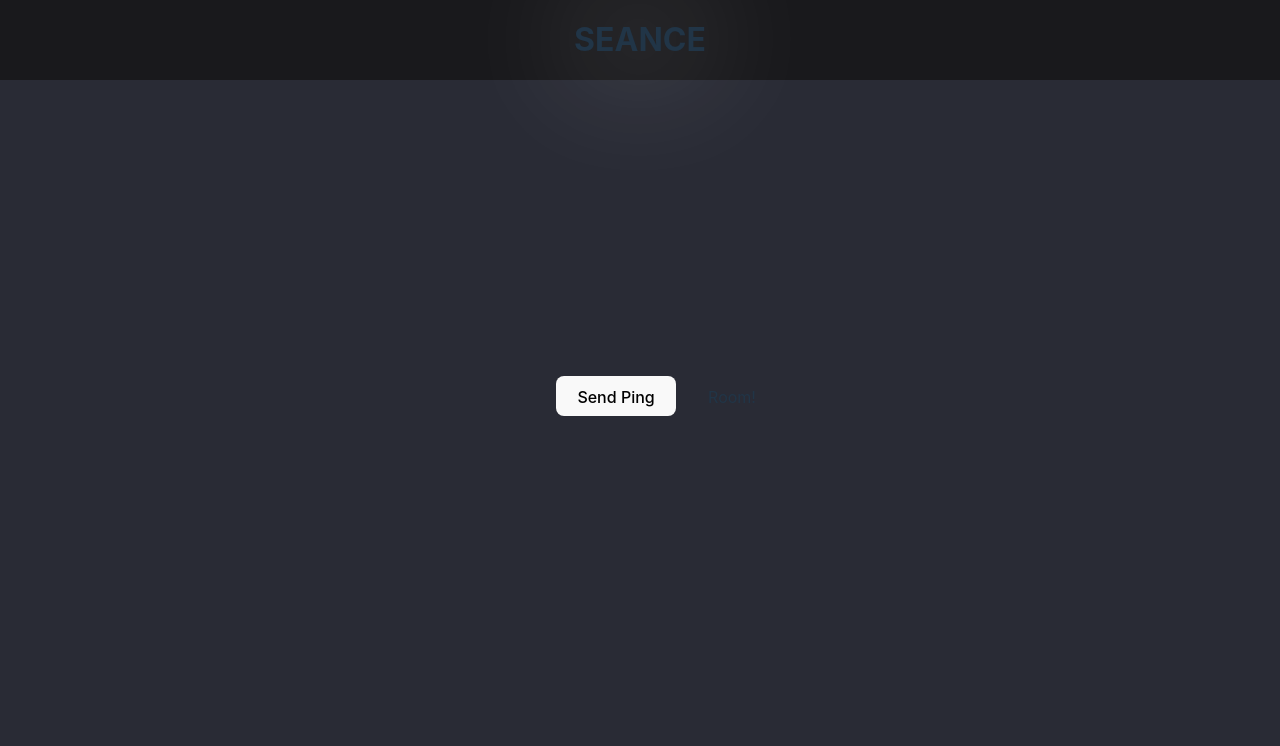
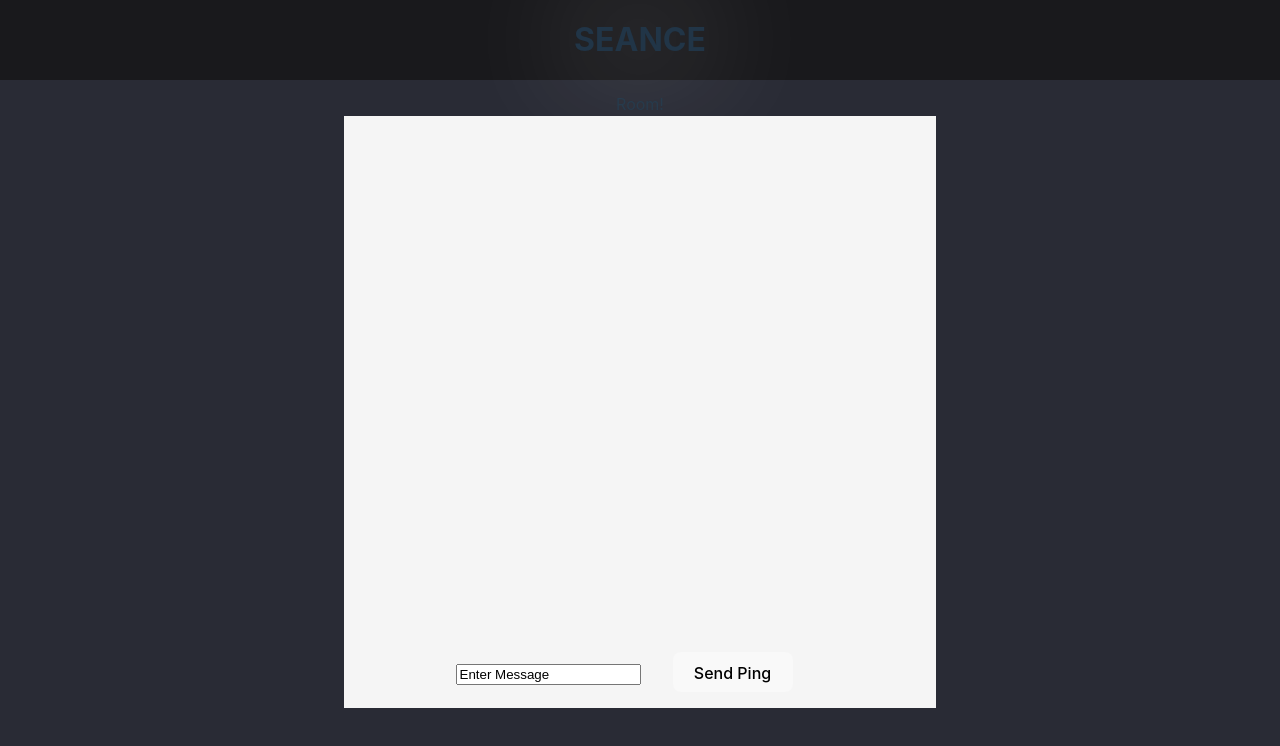
Before and after one commit to AhnDuke/Seance, a React (Vite) app: page /room in a window 1280 px wide. Shown: the top 746 px of the page. Built offline with nearby package versions, Linux system fonts and the light colour scheme; no server answers.

Commit message:
test chat room

```diff
--- a/src/App.css
+++ b/src/App.css
@@ -55,6 +55,24 @@ button{
   text-align: center;
 }
 
+#room{
+  display: flex;
+  flex-direction: column;
+  width: 100%;
+  align-items: center;
+  justify-content: center;
+}
+
+.chatBox{
+  display: flex;
+  justify-content: flex-end;
+  background-color: whitesmoke;
+  flex-direction: column;
+  height: 36rem;
+  width: 36rem;
+  padding: 8px;
+}
+
 .buttonBox{
   display: flex;
   justify-content: center;
--- a/src/containers/HomePage.tsx
+++ b/src/containers/HomePage.tsx
@@ -19,9 +19,10 @@ function HomePage(){
     document.cookie="sessionId = ''; expires=Sun, 20 Aug 2000 12:00:00 UTC"
     await fetch('/api/closeSession', {
       method:"POST",
-      body:JSON.stringify({stuff: document.cookie}),
+      credentials:"same-origin",
       headers: {
         'Content-type': 'application/json; charset=UTF-8',
+        'Cookie': document.cookie,
       },
     })
   }
--- a/src/containers/Room.tsx
+++ b/src/containers/Room.tsx
@@ -15,10 +15,19 @@ function Room(){
   })
   return(
     <>
-      <Header/>
-      <div>
-        <button onClick={() => ping()}>Send Ping</button>
-        Room!
+    <div id="room">
+        <Header/>
+        <div>
+          Room!
+        </div>
+        <div className="chatBox">
+          <div className="chatLog">
+          </div>
+          <div className="sendMessage">
+            <input className="messageInput" type="text" defaultValue={'Enter Message'}></input>
+            <button onClick={() => ping()}>Send Ping</button>
+          </div>
+        </div>
       </div>
     </>
   )
```
Also changed, not shown: 1 other file (tests, documents, lock files or other folders).
